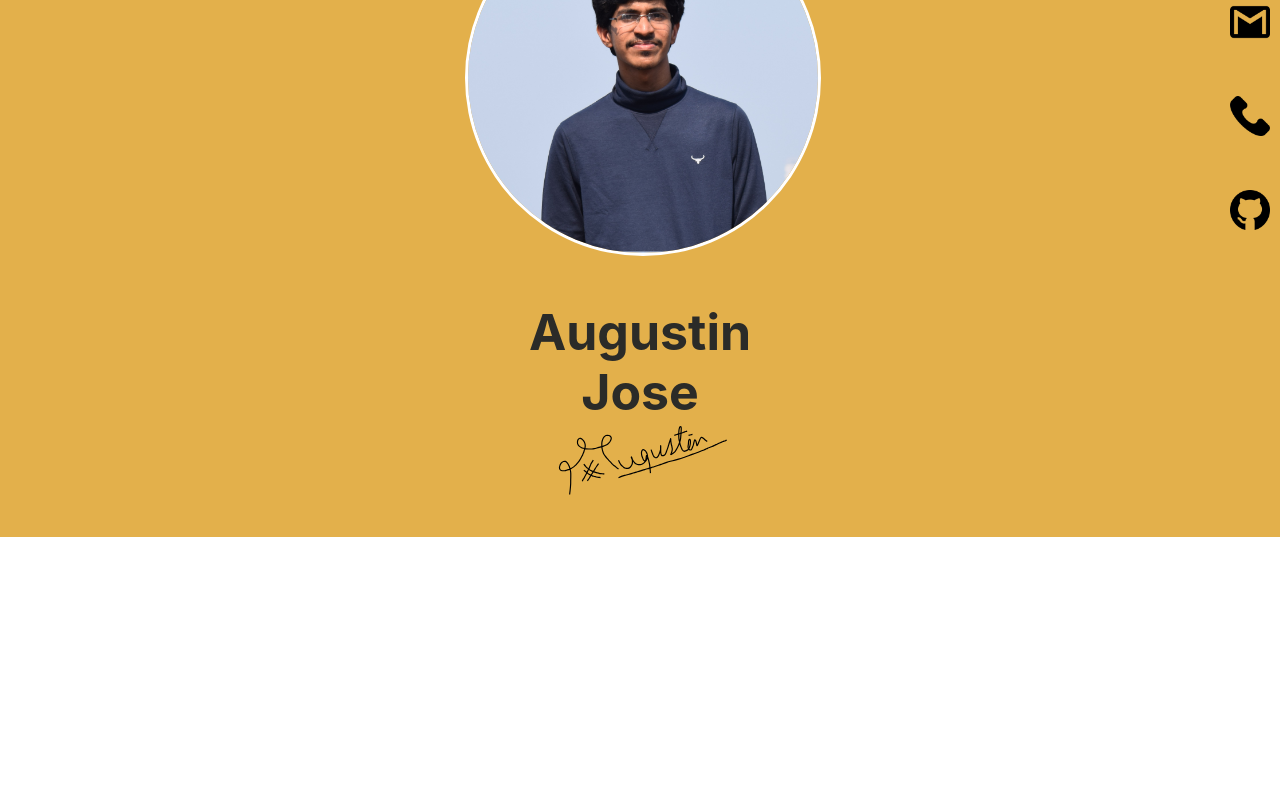
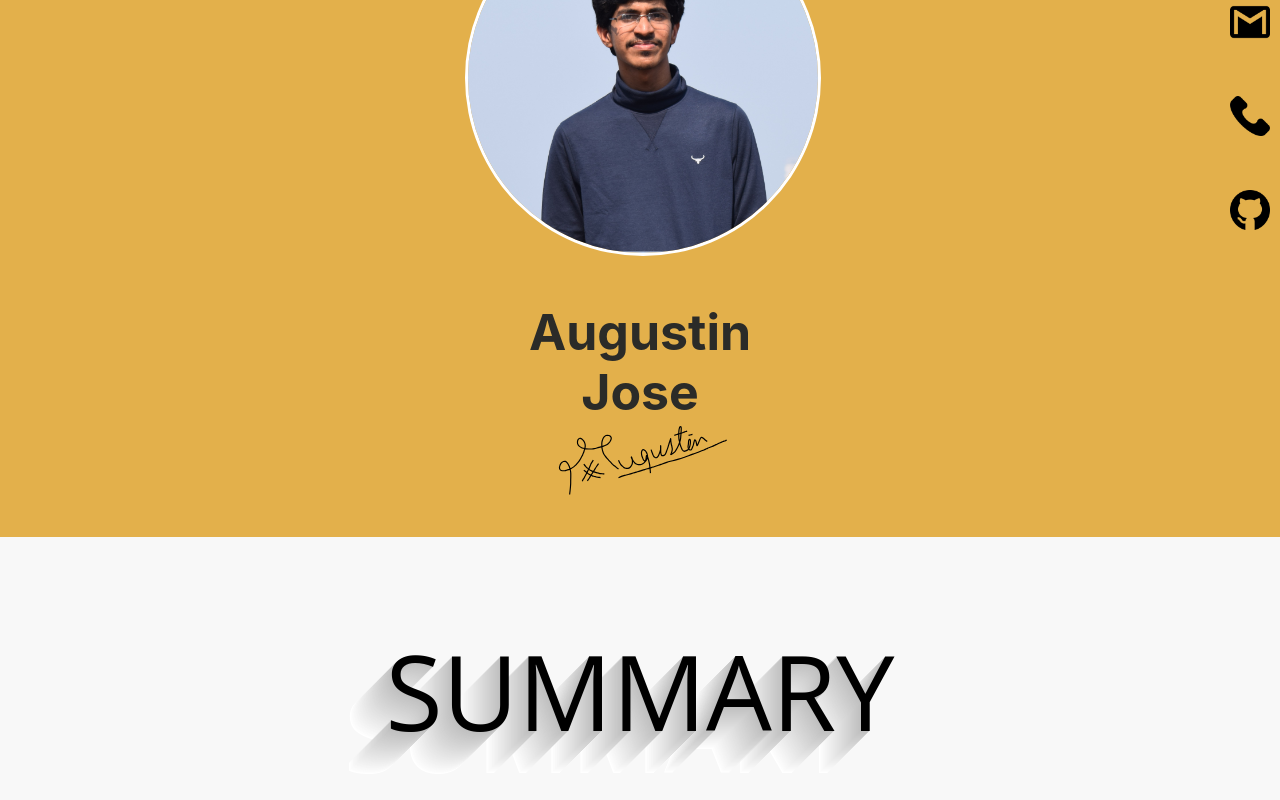
Before and after one commit to AugustinJose1221/resume, a React (Create React App) app: page / in a window 1280 px wide. Shown: the part 242-1042 px from the top of the page. Before the commit the page ends 800 px from the top, so only its background shows below. Built offline with nearby package versions, Linux system fonts and the light colour scheme.

Commit message:
Minor Updates

```diff
--- a/src/css/style.css
+++ b/src/css/style.css
@@ -1,4 +1,7 @@
-h1{
+html {
+  background: #f8f8f8;
+}
+h2{
   font-size: 32px;
 }
 .sidebar {
@@ -53,7 +56,7 @@ h1{
   border-style: solid;
 }
 
-.Profile h1{
+.Profile h2{
   color: #2b2b28;
   text-align: center;
   font-size: 50px;
@@ -171,3 +174,14 @@ h1{
     stroke-dashoffset: 0;
   }
 }
+
+.Summary{
+  background: #f8f8f8;
+}
+
+h1{
+  text-transform: uppercase;
+  font: 400 650%/130% 'Open Sans';
+  text-align: center;
+  text-shadow: #C0C0C0 -1px 1px 0,#C2C2C2 -2px 2px 0,#C3C3C3 -3px 3px 0,#C5C5C5 -4px 4px 0,#C6C6C6 -5px 5px 0,#C8C8C8 -6px 6px 0,#C9C9C9 -7px 7px 0,#CBCBCB -8px 8px 0,#CCC -9px 9px 0,#CECECE -10px 10px 0,#CFCFCF -11px 11px 0,#D1D1D1 -12px 12px 0,#D2D2D2 -13px 13px 0,#D4D4D4 -14px 14px 0,#D5D5D5 -15px 15px 0,#D7D7D7 -16px 16px 0,#D8D8D8 -17px 17px 0,#DADADA -18px 18px 0,#DBDBDB -19px 19px 0,#DDD -20px 20px 0,#DFDFDF -21px 21px 0,#E0E0E0 -22px 22px 0,#E2E2E2 -23px 23px 0,#E3E3E3 -24px 24px 0,#E5E5E5 -25px 25px 0,#E6E6E6 -26px 26px 0,#E8E8E8 -27px 27px 0,#E9E9E9 -28px 28px 0,#EBEBEB -29px 29px 0,#ECECEC -30px 30px 0,#EEE -31px 31px 0,#EFEFEF -32px 32px 0,#F1F1F1 -33px 33px 0,#F2F2F2 -34px 34px 0,#F4F4F4 -35px 35px 0,#F5F5F5 -36px 36px 0,#F7F7F7 -37px 37px 0,#F8F8F8 -38px 38px 0,#FAFAFA -39px 39px 0,#FBFBFB -40px 40px 0,#FDFDFD -41px 41px 0,#FFF -42px 42px 0;
+}
--- a/src/resume.js
+++ b/src/resume.js
@@ -7,9 +7,9 @@ const Resume = () => {
     <div>
     <div className="sidebar">
     <a href={"https://www.augustinjose.com/"}><img src={ require('./img/Icons/website.png') } /></a>
-    <img src={ require('./img/Icons/mail.png') } />
-    <img src={ require('./img/Icons/phone.png') } />
-    <img src={ require('./img/Icons/github.png') } />
+    <a href={"https://mail.google.com/mail/?view=cm&fs=1&to=augustinjose1221@gmail.com"}><img src={ require('./img/Icons/mail.png') } /></a>
+    <a href={"+919526538661"}><img src={ require('./img/Icons/phone.png') } title={"+91 9526538661"}/></a>
+    <a href={"https://github.com/AugustinJose1221"}><img src={ require('./img/Icons/github.png') } /></a>
     </div>
       <section className="Header">
         <Container>
@@ -31,7 +31,7 @@ const Resume = () => {
           </Col>
           <Col sm={4}>
           <img src={ require('./img/Augustin.JPG') } />
-          <h1>Augustin Jose</h1>
+          <h2>Augustin Jose</h2>
           <div className="container">
             <div className="icon">
               <svg id="sign" width="184" height="80" viewBox="0 0 1571 682" fill="none" xmlns="http://www.w3.org/2000/svg">
@@ -60,6 +60,9 @@ const Resume = () => {
         </Row>
       </Container>
       </section>
+      <section className="Summary">
+      <h1>Summary</h1>
+      </section>
   </div>
   );
 }
```
